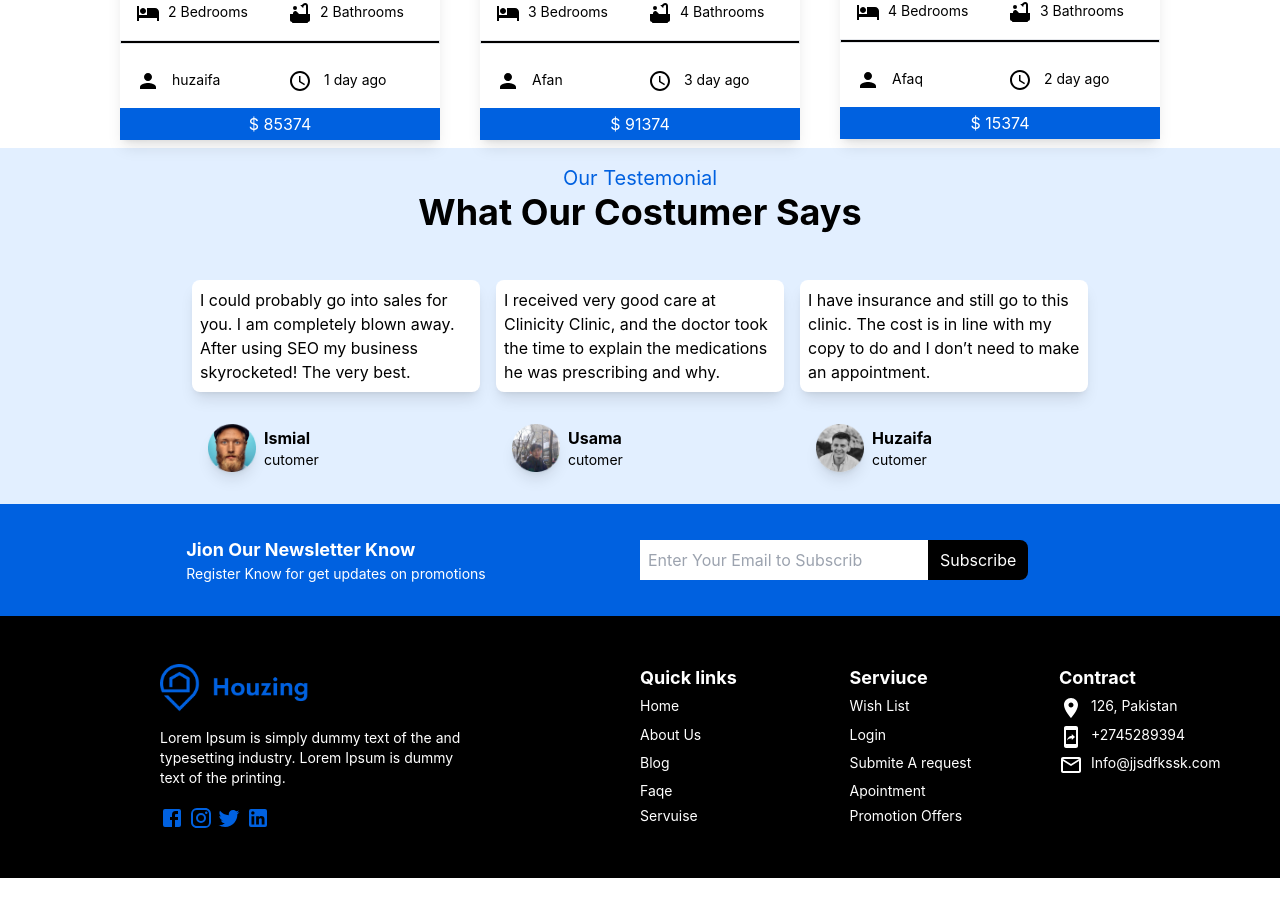
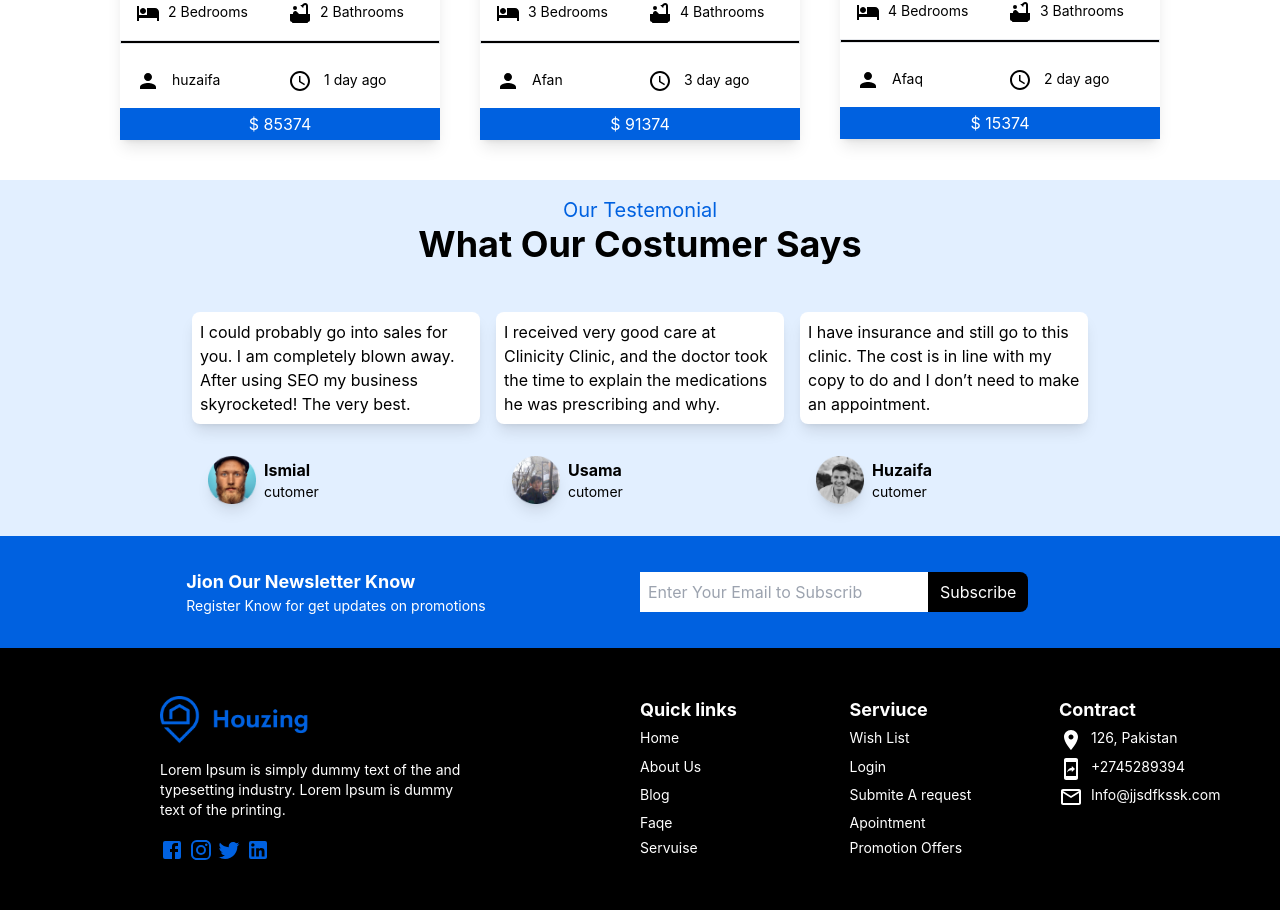
Before and after one commit to ismail-khan0/real_Estate, a React (Create React App) app: page / in a window 1280 px wide. Shown: the part 4031-4941 px from the top of the page. Before the commit the page ends 4909 px from the top, so only its background shows below. Built offline with nearby package versions, Linux system fonts and the light colour scheme.

Commit message:
changes in layout

```diff
--- a/src/Pages/Testemonial.js
+++ b/src/Pages/Testemonial.js
@@ -5,7 +5,7 @@ import ts_pics2 from '../Img/Ellipse 55.png'
 import ts_pics3 from '../Img/Avatar.png'
 function Testemonial() {
   return (
-    <div className=" flex-wrap  my-8 lg:my-0 bg-[#E2EFFF]">
+    <div className=" flex-wrap  my-8 lg:my-0 mt-0 lg:mt-8 bg-[#E2EFFF]">
       <div className="flex-col flex justify-center items-center content-center">
         <p className=" text-[#0061E0] mt-4 lg:text-xl text-sm">Our Testemonial</p>
         <div className="font-bold lg:text-4xl text-2xl space-x-2 mb-4 flex flex-row">
```
